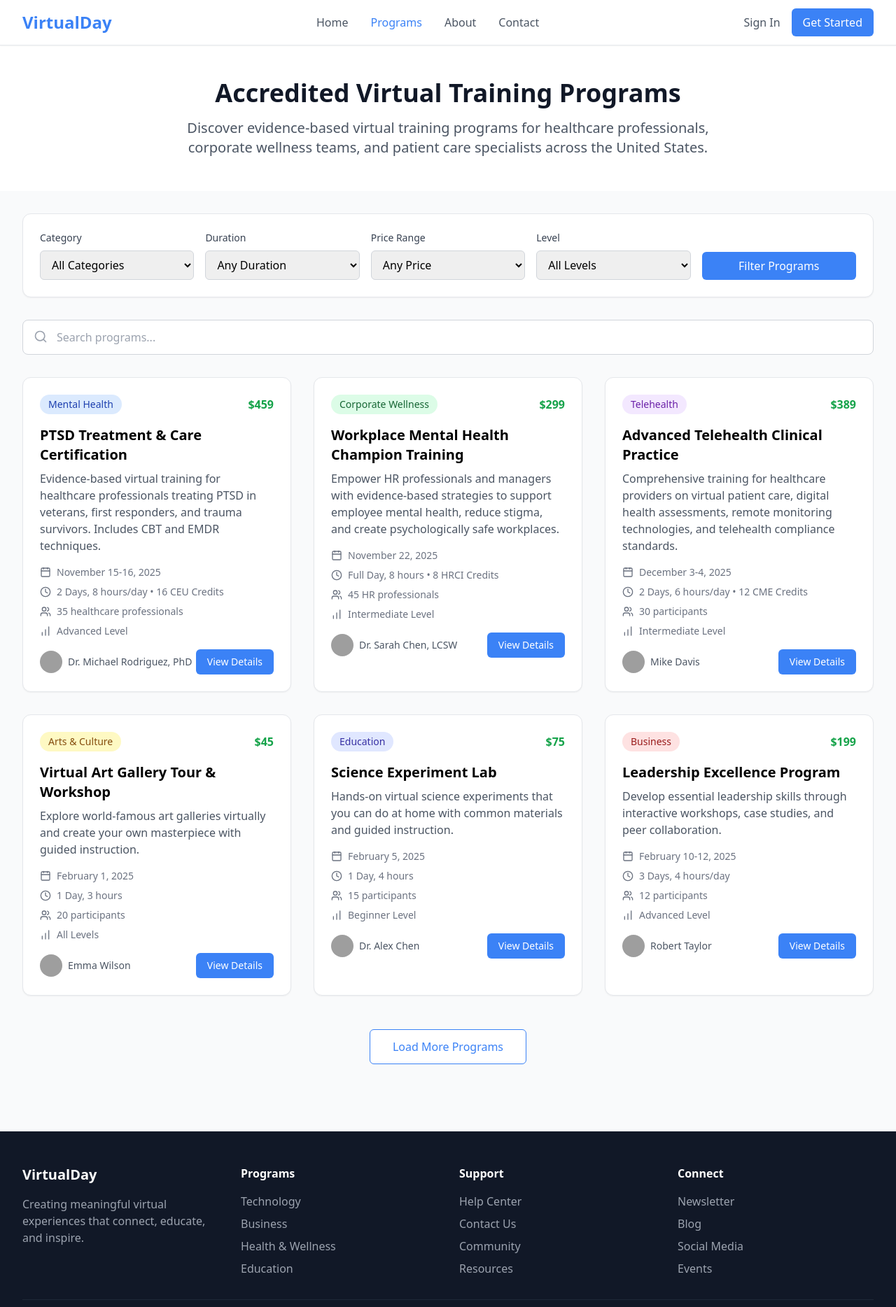
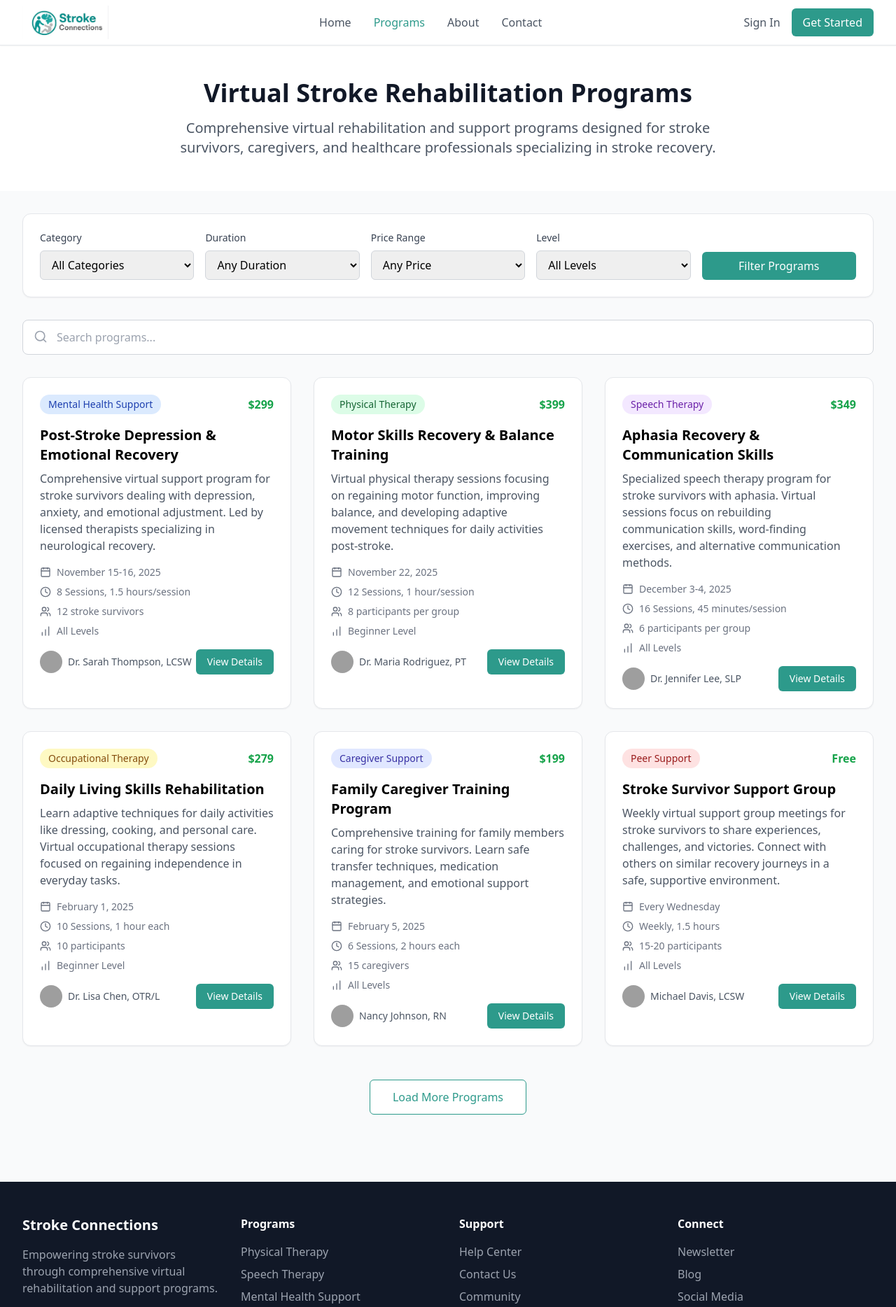
Before and after one commit to MokammelTanvir/VirtualProgram, a plain HTML site: page frontend/programs.html in a window 1280 px wide. Shown: the top 1868 px of the page at 70% size. Drawn offline with nearby package versions, Linux system fonts and the light colour scheme; grey boxes are pictures that could not be loaded.

Commit message:
logo added and updated ui

```diff
--- a/frontend/programs.html
+++ b/frontend/programs.html
@@ -3,7 +3,7 @@
   <head>
     <meta charset="UTF-8" />
     <meta name="viewport" content="width=device-width, initial-scale=1.0" />
-    <title>Programs - Virtual Day Program</title>
+    <title>Programs - Stroke Connections</title>
     <script src="https://cdn.tailwindcss.com"></script>
     <script src="https://unpkg.com/lucide@latest/dist/umd/lucide.js"></script>
     <script>
@@ -11,7 +11,7 @@
         theme: {
           extend: {
             colors: {
-              primary: "#3b82f6",
+              primary: "#2d9a8b",
               secondary: "#64748b",
             },
           },
@@ -25,9 +25,16 @@
       <div class="max-w-7xl mx-auto px-4 sm:px-6 lg:px-8">
         <div class="flex justify-between items-center h-16">
           <div class="flex items-center">
-            <a href="index.html" class="text-2xl font-bold text-primary"
-              >VirtualDay</a
+            <a
+              href="index.html"
+              class="flex items-center text-2xl font-bold text-primary"
             >
+              <img
+                src="img/logo.jpeg"
+                alt="Stroke Connections"
+                class="h-12 w-auto mr-3"
+              />
+            </a>
           </div>
           <div class="hidden md:flex items-center space-x-8">
             <a href="index.html" class="text-gray-600 hover:text-primary"
@@ -45,7 +52,7 @@
             >
             <a
               href="register.html"
-              class="bg-primary text-white px-4 py-2 rounded-md hover:bg-blue-700"
+              class="bg-primary text-white px-4 py-2 rounded-md hover:bg-teal-700"
               >Get Started</a
             >
           </div>
@@ -58,12 +65,12 @@
       <div class="max-w-7xl mx-auto px-4 sm:px-6 lg:px-8">
         <div class="text-center">
           <h1 class="text-4xl font-bold text-gray-900 mb-4">
-            Accredited Virtual Training Programs
+            Virtual Stroke Rehabilitation Programs
           </h1>
           <p class="text-xl text-gray-600 max-w-3xl mx-auto">
-            Discover evidence-based virtual training programs for healthcare
-            professionals, corporate wellness teams, and patient care
-            specialists across the United States.
+            Comprehensive virtual rehabilitation and support programs designed
+            for stroke survivors, caregivers, and healthcare professionals
+            specializing in stroke recovery.
           </p>
         </div>
       </div>
@@ -81,12 +88,12 @@
               class="w-full px-3 py-2 border border-gray-300 rounded-md focus:outline-none focus:ring-2 focus:ring-primary"
             >
               <option>All Categories</option>
-              <option>Mental Health</option>
-              <option>Corporate Wellness</option>
-              <option>Patient Care</option>
-              <option>Telehealth</option>
-              <option>Healthcare Leadership</option>
-              <option>Nursing Education</option>
+              <option>Physical Therapy</option>
+              <option>Speech Therapy</option>
+              <option>Occupational Therapy</option>
+              <option>Mental Health Support</option>
+              <option>Caregiver Training</option>
+              <option>Peer Support Groups</option>
             </select>
           </div>
           <div>
@@ -132,7 +139,7 @@
           </div>
           <div class="flex items-end">
             <button
-              class="w-full bg-primary text-white px-4 py-2 rounded-md hover:bg-blue-700"
+              class="w-full bg-primary text-white px-4 py-2 rounded-md hover:bg-teal-700"
             >
               Filter Programs
             </button>
@@ -164,17 +171,17 @@
             <div class="flex items-center justify-between mb-4">
               <span
                 class="px-3 py-1 bg-blue-100 text-blue-800 rounded-full text-sm font-medium"
-                >Mental Health</span
+                >Mental Health Support</span
               >
-              <span class="text-green-600 font-semibold">$459</span>
+              <span class="text-green-600 font-semibold">$299</span>
             </div>
             <h3 class="text-xl font-semibold mb-2">
-              PTSD Treatment & Care Certification
+              Post-Stroke Depression & Emotional Recovery
             </h3>
             <p class="text-gray-600 mb-4">
-              Evidence-based virtual training for healthcare professionals
-              treating PTSD in veterans, first responders, and trauma survivors.
-              Includes CBT and EMDR techniques.
+              Comprehensive virtual support program for stroke survivors dealing
+              with depression, anxiety, and emotional adjustment. Led by
+              licensed therapists specializing in neurological recovery.
             </p>
 
             <div class="space-y-2 mb-4">
@@ -184,15 +191,15 @@
               </div>
               <div class="flex items-center text-sm text-gray-500">
                 <i data-lucide="clock" class="w-4 h-4 mr-2"></i>
-                2 Days, 8 hours/day • 16 CEU Credits
+                8 Sessions, 1.5 hours/session
               </div>
               <div class="flex items-center text-sm text-gray-500">
                 <i data-lucide="users" class="w-4 h-4 mr-2"></i>
-                35 healthcare professionals
+                12 stroke survivors
               </div>
               <div class="flex items-center text-sm text-gray-500">
                 <i data-lucide="bar-chart" class="w-4 h-4 mr-2"></i>
-                Advanced Level
+                All Levels
               </div>
             </div>
 
@@ -204,11 +211,11 @@
                   class="w-8 h-8 rounded-full mr-2"
                 />
                 <span class="text-sm text-gray-600"
-                  >Dr. Michael Rodriguez, PhD</span
+                  >Dr. Sarah Thompson, LCSW</span
                 >
               </div>
               <button
-                class="bg-primary text-white px-4 py-2 rounded-md hover:bg-blue-700 text-sm"
+                class="bg-primary text-white px-4 py-2 rounded-md hover:bg-teal-700 text-sm"
               >
                 View Details
               </button>
@@ -224,17 +231,17 @@
             <div class="flex items-center justify-between mb-4">
               <span
                 class="px-3 py-1 bg-green-100 text-green-800 rounded-full text-sm font-medium"
-                >Corporate Wellness</span
+                >Physical Therapy</span
               >
-              <span class="text-green-600 font-semibold">$299</span>
+              <span class="text-green-600 font-semibold">$399</span>
             </div>
             <h3 class="text-xl font-semibold mb-2">
-              Workplace Mental Health Champion Training
+              Motor Skills Recovery & Balance Training
             </h3>
             <p class="text-gray-600 mb-4">
-              Empower HR professionals and managers with evidence-based
-              strategies to support employee mental health, reduce stigma, and
-              create psychologically safe workplaces.
+              Virtual physical therapy sessions focusing on regaining motor
+              function, improving balance, and developing adaptive movement
+              techniques for daily activities post-stroke.
             </p>
 
             <div class="space-y-2 mb-4">
@@ -244,15 +251,15 @@
               </div>
               <div class="flex items-center text-sm text-gray-500">
                 <i data-lucide="clock" class="w-4 h-4 mr-2"></i>
-                Full Day, 8 hours • 8 HRCI Credits
+                12 Sessions, 1 hour/session
               </div>
               <div class="flex items-center text-sm text-gray-500">
                 <i data-lucide="users" class="w-4 h-4 mr-2"></i>
-                45 HR professionals
+                8 participants per group
               </div>
               <div class="flex items-center text-sm text-gray-500">
                 <i data-lucide="bar-chart" class="w-4 h-4 mr-2"></i>
-                Intermediate Level
+                Beginner Level
               </div>
             </div>
 
@@ -263,10 +270,12 @@
                   alt="Instructor"
                   class="w-8 h-8 rounded-full mr-2"
                 />
-                <span class="text-sm text-gray-600">Dr. Sarah Chen, LCSW</span>
+                <span class="text-sm text-gray-600"
+                  >Dr. Maria Rodriguez, PT</span
+                >
               </div>
               <button
-                class="bg-primary text-white px-4 py-2 rounded-md hover:bg-blue-700 text-sm"
+                class="bg-primary text-white px-4 py-2 rounded-md hover:bg-teal-700 text-sm"
               >
                 View Details
               </button>
@@ -282,17 +291,18 @@
             <div class="flex items-center justify-between mb-4">
               <span
                 class="px-3 py-1 bg-purple-100 text-purple-800 rounded-full text-sm font-medium"
-                >Telehealth</span
+                >Speech Therapy</span
               >
-              <span class="text-green-600 font-semibold">$389</span>
+              <span class="text-green-600 font-semibold">$349</span>
             </div>
             <h3 class="text-xl font-semibold mb-2">
-              Advanced Telehealth Clinical Practice
+              Aphasia Recovery & Communication Skills
             </h3>
             <p class="text-gray-600 mb-4">
-              Comprehensive training for healthcare providers on virtual patient
-              care, digital health assessments, remote monitoring technologies,
-              and telehealth compliance standards.
+              Specialized speech therapy program for stroke survivors with
+              aphasia. Virtual sessions focus on rebuilding communication
+              skills, word-finding exercises, and alternative communication
+              methods.
             </p>
 
             <div class="space-y-2 mb-4">
@@ -302,15 +312,15 @@
               </div>
               <div class="flex items-center text-sm text-gray-500">
                 <i data-lucide="clock" class="w-4 h-4 mr-2"></i>
-                2 Days, 6 hours/day • 12 CME Credits
+                16 Sessions, 45 minutes/session
               </div>
               <div class="flex items-center text-sm text-gray-500">
                 <i data-lucide="users" class="w-4 h-4 mr-2"></i>
-                30 participants
+                6 participants per group
               </div>
               <div class="flex items-center text-sm text-gray-500">
                 <i data-lucide="bar-chart" class="w-4 h-4 mr-2"></i>
-                Intermediate Level
+                All Levels
               </div>
             </div>
 
@@ -321,10 +331,10 @@
                   alt="Instructor"
                   class="w-8 h-8 rounded-full mr-2"
                 />
-                <span class="text-sm text-gray-600">Mike Davis</span>
+                <span class="text-sm text-gray-600">Dr. Jennifer Lee, SLP</span>
               </div>
               <button
-                class="bg-primary text-white px-4 py-2 rounded-md hover:bg-blue-700 text-sm"
+                class="bg-primary text-white px-4 py-2 rounded-md hover:bg-teal-700 text-sm"
               >
                 View Details
               </button>
@@ -340,16 +350,17 @@
             <div class="flex items-center justify-between mb-4">
               <span
                 class="px-3 py-1 bg-yellow-100 text-yellow-800 rounded-full text-sm font-medium"
-                >Arts & Culture</span
+                >Occupational Therapy</span
               >
-              <span class="text-green-600 font-semibold">$45</span>
+              <span class="text-green-600 font-semibold">$279</span>
             </div>
             <h3 class="text-xl font-semibold mb-2">
-              Virtual Art Gallery Tour & Workshop
+              Daily Living Skills Rehabilitation
             </h3>
             <p class="text-gray-600 mb-4">
-              Explore world-famous art galleries virtually and create your own
-              masterpiece with guided instruction.
+              Learn adaptive techniques for daily activities like dressing,
+              cooking, and personal care. Virtual occupational therapy sessions
+              focused on regaining independence in everyday tasks.
             </p>
 
             <div class="space-y-2 mb-4">
@@ -359,15 +370,15 @@
               </div>
               <div class="flex items-center text-sm text-gray-500">
                 <i data-lucide="clock" class="w-4 h-4 mr-2"></i>
-                1 Day, 3 hours
+                10 Sessions, 1 hour each
               </div>
               <div class="flex items-center text-sm text-gray-500">
                 <i data-lucide="users" class="w-4 h-4 mr-2"></i>
-                20 participants
+                10 participants
               </div>
               <div class="flex items-center text-sm text-gray-500">
                 <i data-lucide="bar-chart" class="w-4 h-4 mr-2"></i>
-                All Levels
+                Beginner Level
               </div>
             </div>
 
@@ -378,10 +389,10 @@
                   alt="Instructor"
                   class="w-8 h-8 rounded-full mr-2"
                 />
-                <span class="text-sm text-gray-600">Emma Wilson</span>
+                <span class="text-sm text-gray-600">Dr. Lisa Chen, OTR/L</span>
               </div>
               <button
-                class="bg-primary text-white px-4 py-2 rounded-md hover:bg-blue-700 text-sm"
+                class="bg-primary text-white px-4 py-2 rounded-md hover:bg-teal-700 text-sm"
               >
                 View Details
               </button>
@@ -397,14 +408,17 @@
             <div class="flex items-center justify-between mb-4">
               <span
                 class="px-3 py-1 bg-indigo-100 text-indigo-800 rounded-full text-sm font-medium"
-                >Education</span
+                >Caregiver Support</span
               >
-              <span class="text-green-600 font-semibold">$75</span>
+              <span class="text-green-600 font-semibold">$199</span>
             </div>
-            <h3 class="text-xl font-semibold mb-2">Science Experiment Lab</h3>
+            <h3 class="text-xl font-semibold mb-2">
+              Family Caregiver Training Program
+            </h3>
             <p class="text-gray-600 mb-4">
-              Hands-on virtual science experiments that you can do at home with
-              common materials and guided instruction.
+              Comprehensive training for family members caring for stroke
+              survivors. Learn safe transfer techniques, medication management,
+              and emotional support strategies.
             </p>
 
             <div class="space-y-2 mb-4">
@@ -414,15 +428,15 @@
               </div>
               <div class="flex items-center text-sm text-gray-500">
                 <i data-lucide="clock" class="w-4 h-4 mr-2"></i>
-                1 Day, 4 hours
+                6 Sessions, 2 hours each
               </div>
               <div class="flex items-center text-sm text-gray-500">
                 <i data-lucide="users" class="w-4 h-4 mr-2"></i>
-                15 participants
+                15 caregivers
               </div>
               <div class="flex items-center text-sm text-gray-500">
                 <i data-lucide="bar-chart" class="w-4 h-4 mr-2"></i>
-                Beginner Level
+                All Levels
               </div>
             </div>
 
@@ -433,10 +447,10 @@
                   alt="Instructor"
                   class="w-8 h-8 rounded-full mr-2"
                 />
-                <span class="text-sm text-gray-600">Dr. Alex Chen</span>
+                <span class="text-sm text-gray-600">Nancy Johnson, RN</span>
               </div>
               <button
-                class="bg-primary text-white px-4 py-2 rounded-md hover:bg-blue-700 text-sm"
+                class="bg-primary text-white px-4 py-2 rounded-md hover:bg-teal-700 text-sm"
               >
                 View Details
               </button>
@@ -452,34 +466,35 @@
             <div class="flex items-center justify-between mb-4">
               <span
                 class="px-3 py-1 bg-red-100 text-red-800 rounded-full text-sm font-medium"
-                >Business</span
+                >Peer Support</span
               >
-              <span class="text-green-600 font-semibold">$199</span>
+              <span class="text-green-600 font-semibold">Free</span>
             </div>
             <h3 class="text-xl font-semibold mb-2">
-              Leadership Excellence Program
+              Stroke Survivor Support Group
             </h3>
             <p class="text-gray-600 mb-4">
-              Develop essential leadership skills through interactive workshops,
-              case studies, and peer collaboration.
+              Weekly virtual support group meetings for stroke survivors to
+              share experiences, challenges, and victories. Connect with others
+              on similar recovery journeys in a safe, supportive environment.
             </p>
 
             <div class="space-y-2 mb-4">
               <div class="flex items-center text-sm text-gray-500">
                 <i data-lucide="calendar" class="w-4 h-4 mr-2"></i>
-                February 10-12, 2025
+                Every Wednesday
               </div>
               <div class="flex items-center text-sm text-gray-500">
                 <i data-lucide="clock" class="w-4 h-4 mr-2"></i>
-                3 Days, 4 hours/day
+                Weekly, 1.5 hours
               </div>
               <div class="flex items-center text-sm text-gray-500">
                 <i data-lucide="users" class="w-4 h-4 mr-2"></i>
-                12 participants
+                15-20 participants
               </div>
               <div class="flex items-center text-sm text-gray-500">
                 <i data-lucide="bar-chart" class="w-4 h-4 mr-2"></i>
-                Advanced Level
+                All Levels
               </div>
             </div>
 
@@ -490,10 +505,10 @@
                   alt="Instructor"
                   class="w-8 h-8 rounded-full mr-2"
                 />
-                <span class="text-sm text-gray-600">Robert Taylor</span>
+                <span class="text-sm text-gray-600">Michael Davis, LCSW</span>
               </div>
               <button
-                class="bg-primary text-white px-4 py-2 rounded-md hover:bg-blue-700 text-sm"
+                class="bg-primary text-white px-4 py-2 rounded-md hover:bg-teal-700 text-sm"
               >
                 View Details
               </button>
@@ -517,21 +532,23 @@
       <div class="max-w-7xl mx-auto px-4 sm:px-6 lg:px-8">
         <div class="grid grid-cols-1 md:grid-cols-4 gap-8">
           <div>
-            <h3 class="text-xl font-bold mb-4">VirtualDay</h3>
+            <h3 class="text-xl font-bold mb-4">Stroke Connections</h3>
             <p class="text-gray-400">
-              Creating meaningful virtual experiences that connect, educate, and
-              inspire.
+              Empowering stroke survivors through comprehensive virtual
+              rehabilitation and support programs.
             </p>
           </div>
           <div>
             <h4 class="font-semibold mb-4">Programs</h4>
             <ul class="space-y-2 text-gray-400">
-              <li><a href="#" class="hover:text-white">Technology</a></li>
-              <li><a href="#" class="hover:text-white">Business</a></li>
+              <li><a href="#" class="hover:text-white">Physical Therapy</a></li>
+              <li><a href="#" class="hover:text-white">Speech Therapy</a></li>
               <li>
-                <a href="#" class="hover:text-white">Health & Wellness</a>
+                <a href="#" class="hover:text-white">Mental Health Support</a>
               </li>
-              <li><a href="#" class="hover:text-white">Education</a></li>
+              <li>
+                <a href="#" class="hover:text-white">Caregiver Training</a>
+              </li>
             </ul>
           </div>
           <div>
@@ -556,7 +573,7 @@
         <div
           class="border-t border-gray-800 mt-8 pt-8 text-center text-gray-400"
         >
-          <p>&copy; 2025 VirtualDay. All rights reserved.</p>
+          <p>&copy; 2025 Stroke Connections. All rights reserved.</p>
         </div>
       </div>
     </footer>
```
Also changed, not shown: admin/analytics.html (+9 -4 lines), admin/dashboard.html (+44 -37 lines), admin/payments.html (+9 -4 lines), admin/programs.html (+12 -7 lines), admin/sessions.html (+14 -9 lines), admin/settings.html (+9 -4 lines), admin/users.html (+13 -8 lines), frontend/index.html (+54 -46 lines), frontend/login.html (+14 -7 lines), frontend/register.html (+14 -9 lines), admin/img/logo.jpeg (added), frontend/img/logo.jpeg (added), 2 other files.
